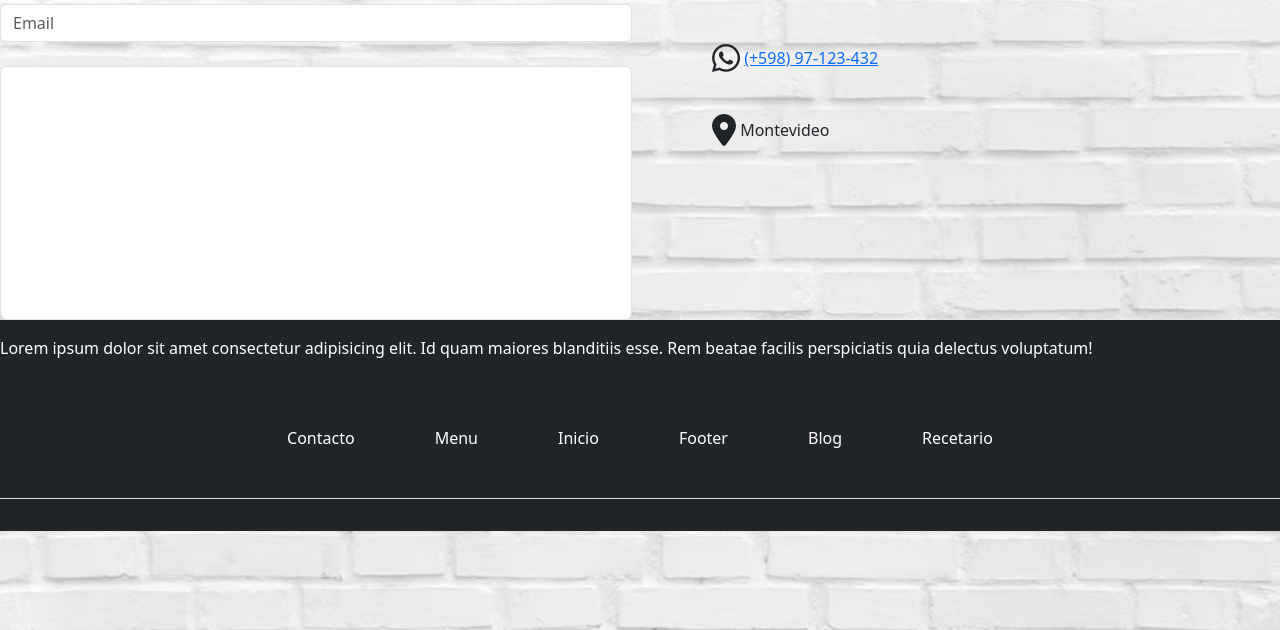
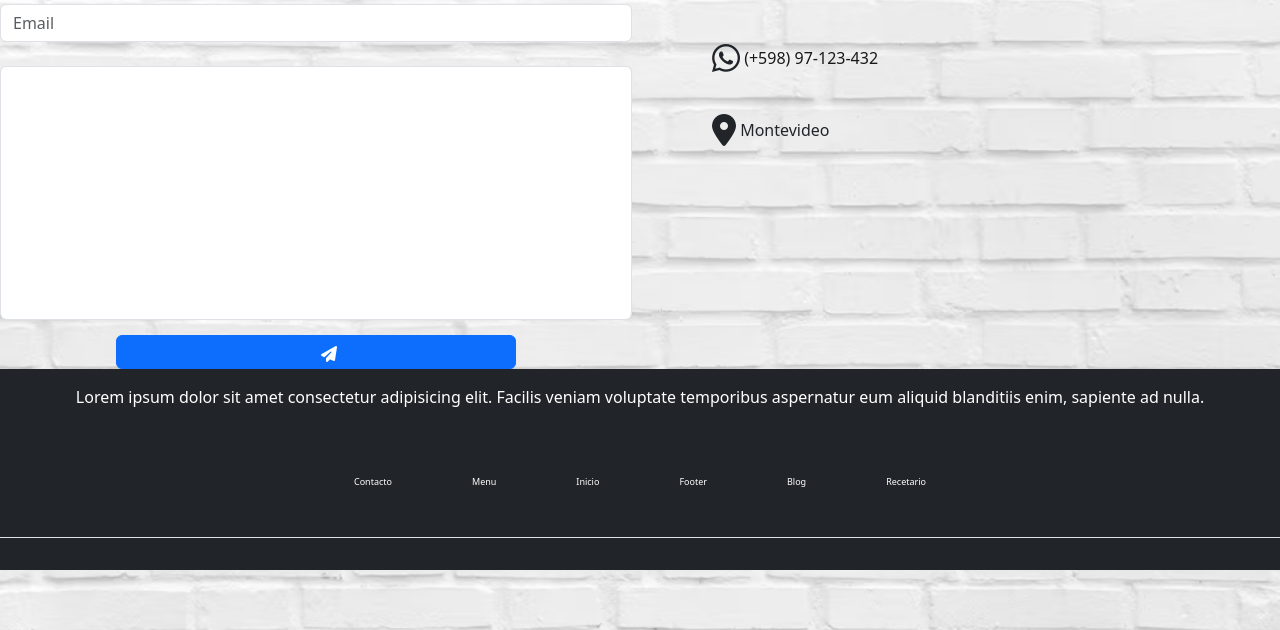
Before and after one commit to GermanDelosSantos/LaRosti, a plain HTML site: page pages/contacto.html in a window 1280 px wide. Shown: the part 170-800 px from the top of the page. Drawn offline with nearby package versions, Linux system fonts and the light colour scheme.

Commit message:
Le saque el estilo a los enlaces de contacto y le agregue un boton que saque de por ahi ;) ;) para ir dandole un poco de estilo

```diff
--- a/css/stylesheet.css
+++ b/css/stylesheet.css
@@ -298,11 +298,34 @@ nav  ul  li {
     gap: 3rem;
     margin: 1rem;
     padding: 1rem;
-    text-decoration: none;
 }
-.contact-list a {
+.contac-icons> ul a {
     text-decoration: none;
     color: #191919;
+}
+.send-button {
+    margin-top: 15px;
+    height: 34px;
+    width: 400px;
+    overflow: hidden;
+    transition: all .2s ease-in-out;
+}
+
+.alt-send-button {
+    width: 400px;
+    height: 34px;
+    transition: all .2s ease-in-out;
+}
+
+.send-text {
+    display: block;
+    margin-top: 10px;
+    font: 700 12px 'Lato', sans-serif;
+    letter-spacing: 2px;
+}
+
+.alt-send-button:hover {
+    transform: translate3d(0px, -29px, 0px);
 }
 
 textarea {
@@ -398,11 +421,6 @@ textarea {
     object-fit: cover;
 }
 
-/*.menuimg{
-    width: 300px;
-    height: 200px;
-    object-fit: cover;
-}
 /*Recetario*/
 .titulo-recetario h1{
     margin-top: 40px;
@@ -484,6 +502,7 @@ margin-top: 20px;
     border-radius: 30px;
     padding: 5px;
     margin-top: 10px;
+    font-size: 9px !important;
 }
 .navbar-footer:hover{
     background-color: #59cee6;
--- a/pages/contacto.html
+++ b/pages/contacto.html
@@ -27,7 +27,7 @@
 
     <main>
         <section>
-            <h1 class="section-header text-cente">Nosotros</h1>
+            <h1 class="section-header text-center">Nosotros</h1>
         </section>
 
 
@@ -45,6 +45,12 @@
                 <label for="exampleFormControlTextarea1" class="form-label"></label>
                 <textarea class="form-control" id="exampleFormControlTextarea1" rows="10"></textarea>
             </div>
+            <button class="btn btn-primary send-button" id="submit" type="submit" value="SEND">
+                <div class="alt-send-button">
+                <i class="fa fa-paper-plane"></i><span class="send-text">Enviar</span>
+                </div>
+
+            </button>
             </div>
             <div class="contac-icons d-grid">
                 <ul>
@@ -63,7 +69,7 @@
 
 
         <footer id="footer" class="py-3 bg-dark text-white">
-            <p>Lorem ipsum dolor sit amet consectetur adipisicing elit. Id quam maiores blanditiis esse. Rem beatae facilis perspiciatis quia delectus voluptatum!</p>
+            <p class="text-center">Lorem ipsum dolor sit amet consectetur adipisicing elit. Facilis veniam voluptate temporibus aspernatur eum aliquid blanditiis enim, sapiente ad nulla.</p>
 
         <ul class="nav justify-content-center border-bottom pb-2 mb-3">
             <li><a href="contacto.html" class="navbar-footer nav-link px-2 text-white">Contacto</a></li>
@@ -74,8 +80,7 @@
             <li><a href="recetario.html" class="navbar-footer nav-link px-2 text-white">Recetario</a></li>
 
 
-    <script src='https://cdnjs.cloudflare.com/ajax/libs/jquery/2.1.3/jquery.min.js'></script>
-<script src='https://maxcdn.bootstrapcdn.com/bootstrap/3.3.5/js/bootstrap.min.js'></script><script  src="./script.js"></script>
+            <script src="https://cdn.jsdelivr.net/npm/bootstrap@5.3.1/dist/js/bootstrap.bundle.min.js" integrity="sha384-HwwvtgBNo3bZJJLYd8oVXjrBZt8cqVSpeBNS5n7C8IVInixGAoxmnlMuBnhbgrkm" crossorigin="anonymous"></script>
 
 
 </body>
```
